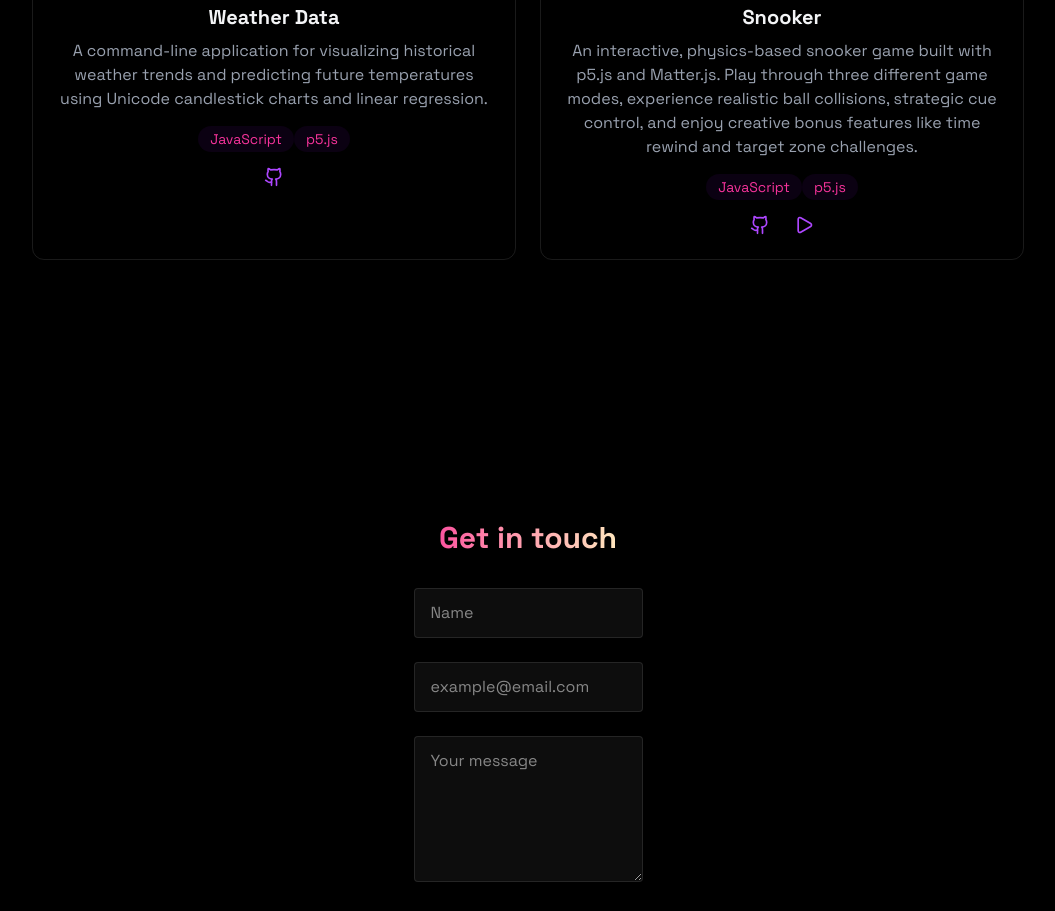
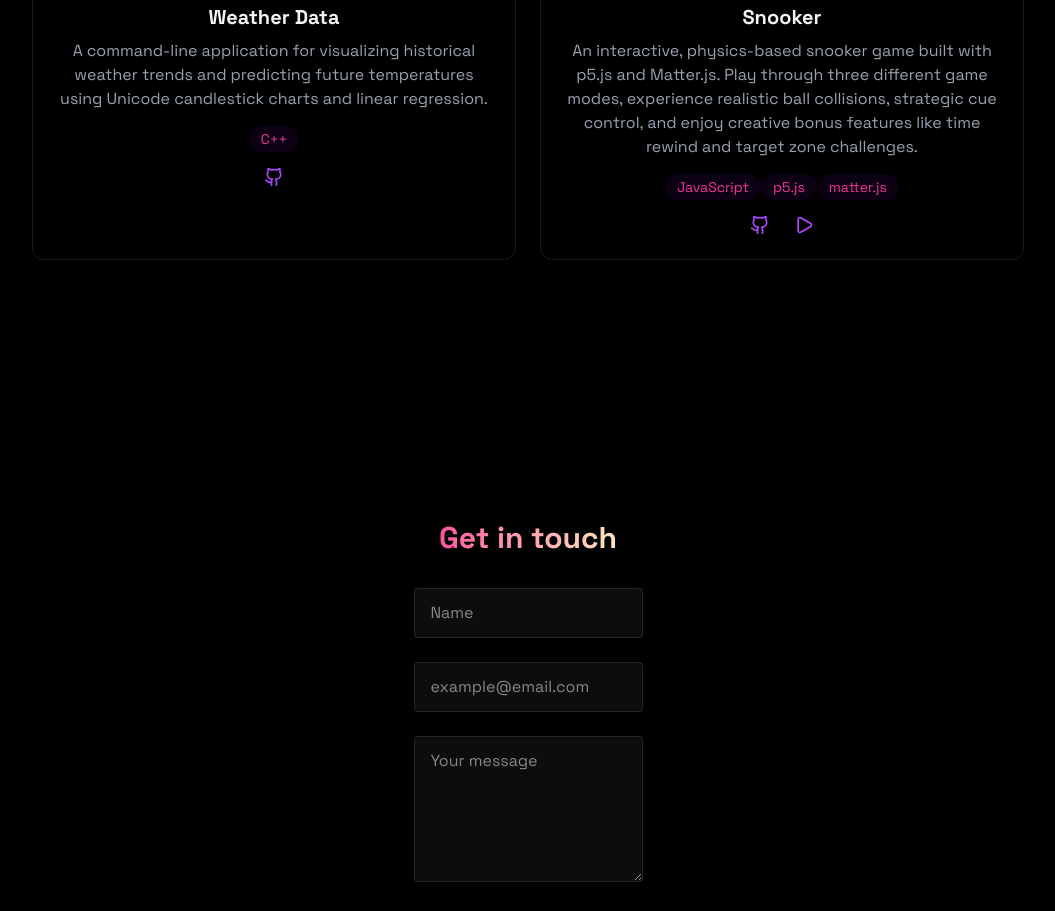
Before and after one commit to 13nz/portfolio, a React (Vite) app: page / in a window 1280 px wide. Shown: the part 2500-3411 px from the top of the page, without its empty margins (112-1167 px from the left). Built offline with nearby package versions, Linux system fonts and the light colour scheme.

Commit message:
projects fix

```diff
--- a/src/components/sections/Projects.jsx
+++ b/src/components/sections/Projects.jsx
@@ -98,7 +98,7 @@ export const Projects = () => {
                                 A command-line application for visualizing historical weather trends and predicting future temperatures using Unicode candlestick charts and linear regression.
                             </p>
                             <div>
-                                {["JavaScript", "p5.js"].map((tech, key) => (
+                                {["C++"].map((tech, key) => (
                                 <span key={key} className="bg-purple-800/10 text-pink-500 py-1 px-3 rounded-full text-sm hover:bg-purple-700/20 hover:shadow-[0_2px_8px_rgba(59, 130, 246, 0.2)] transition">
                                     {tech}
                                 </span>
@@ -126,7 +126,7 @@ export const Projects = () => {
                                 Play through three different game modes, experience realistic ball collisions, strategic cue control, and enjoy creative bonus features like time rewind and target zone challenges.
                             </p>
                             <div>
-                                {["JavaScript", "p5.js"].map((tech, key) => (
+                                {["JavaScript", "p5.js", "matter.js"].map((tech, key) => (
                                 <span key={key} className="bg-purple-800/10 text-pink-500 py-1 px-3 rounded-full text-sm hover:bg-purple-700/20 hover:shadow-[0_2px_8px_rgba(59, 130, 246, 0.2)] transition">
                                     {tech}
                                 </span>
```
